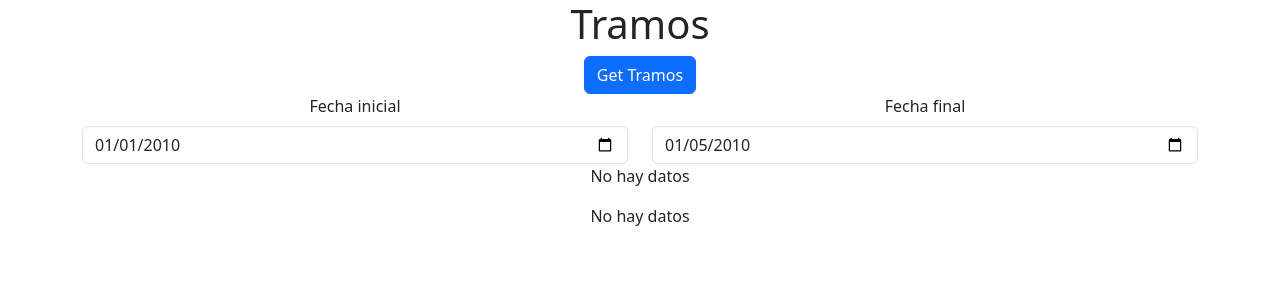
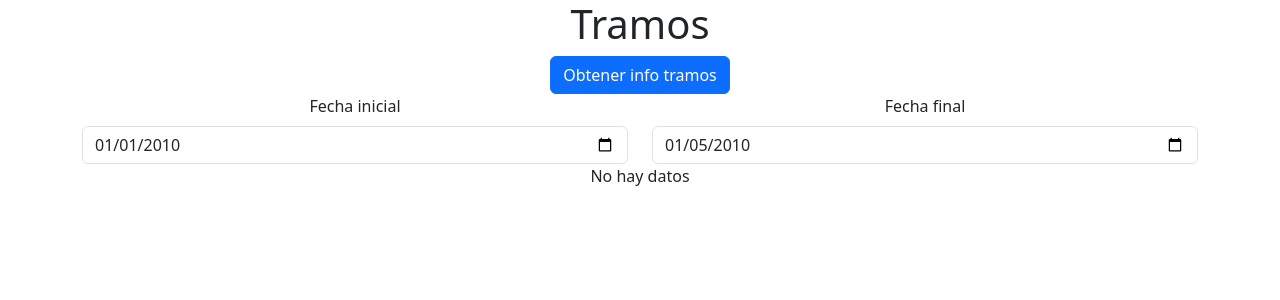
Before and after one commit to davidpalaciosg/prueba-tecnica-react, a React (Create React App) app: page / in a window 1280 px wide. Shown: the top 300 px of the page. Built offline with nearby package versions, Linux system fonts and the light colour scheme.

Commit message:
Alert done

```diff
--- /dev/null
+++ b/src/components/atoms/AlertAtom.tsx
@@ -0,0 +1,16 @@
+import React from 'react'
+import { Alert } from 'react-bootstrap';
+
+interface AlertProps {
+    variant: string;
+    message: string;
+    show: boolean;
+}
+
+export default function AlertAtom({variant, message, show}: AlertProps) {
+  return (
+    <Alert variant={variant} show={show}>
+        {message}
+    </Alert>
+  )
+}
--- a/src/components/organisms/Tramos.tsx
+++ b/src/components/organisms/Tramos.tsx
@@ -6,14 +6,34 @@ import { transformTramos } from '../../services/backend/transformData';
 import Datepicker from '../atoms/Datepicker';
 import TableTramo from '../molecules/Tables/TableTramo';
 import TramosCharts from '../molecules/Plots/TramosCharts';
+import AlertAtom from '../atoms/AlertAtom';
+import { isBeforeString } from '../../utils/Dates';
 
 export default function Tramos() {
-    const [fechaInicial, setFechaInicial] = useState('2010-01-01');
-    const [fechaFinal, setFechaFinal] = useState('2010-01-05');
+    const [initialDate, setInitialDate] = useState('2010-01-01');
+    const [finalDate, setFinalDate] = useState('2010-01-05');
+
+    // Alert message
+    const [showAlert, setshowAlert] = useState(false);
+    const [alertMessage, setAlertMessage] = useState('Error');
+
+
+    // API Data
     const [tramos, setTramos] = useState<SingleTramo[]>([]);
 
-    const handleClick = async () => {
-        const tramosResponses = await getTramo(fechaInicial, fechaFinal);
+    const handleButtonClick = async () => {
+
+        //Check if the initial date is before the final date
+        if (!isBeforeString(initialDate, finalDate)) {
+            setshowAlert(true);
+            setAlertMessage('La fecha inicial debe ser anterior a la fecha final');
+            return;
+        }
+
+        setshowAlert(false);
+        setAlertMessage('');
+
+        const tramosResponses = await getTramo(initialDate, finalDate);
         const tramosConverted = transformTramos(tramosResponses);
         setTramos(tramosConverted);
     };
@@ -22,28 +42,32 @@ export default function Tramos() {
         setTramos(sortedTramos);
     };
 
-    useEffect(() => {
-        console.log('Tramos', tramos)
-    },[tramos, fechaInicial, fechaFinal]);
-
     const handleDateChange = (event: ChangeEvent<HTMLInputElement>) => {
         if (event.target.name === 'Fecha inicial') {
-            setFechaInicial(event.target.value);
+            setInitialDate(event.target.value);
         } else {
-            setFechaFinal(event.target.value);
+            setFinalDate(event.target.value);
         }
     };
 
     return (
         <Container>
+            {/* Title and button */}
             <Row>
                 <Col>
                     <h1>Tramos</h1>
-                    <Button variant="primary" onClick={handleClick}>
-                        Get Tramos
+                    <Button variant="primary" onClick={handleButtonClick}>
+                        Obtener info tramos
                     </Button>
                 </Col>
             </Row>
+            {/* Alert */}
+            <Row>
+                <Col>
+                    <AlertAtom variant="danger" message={alertMessage} show={showAlert} />
+                </Col>
+            </Row>
+            {/* Datepickers */}
             <Row>
                 <Col>
                     <Datepicker name="Fecha inicial" onChange={handleDateChange} />
@@ -52,6 +76,7 @@ export default function Tramos() {
                     <Datepicker name="Fecha final" onChange={handleDateChange} />
                 </Col>
             </Row>
+            {/* Tramos table */}
             <Row>
                 <Col>
                     {tramos.length > 0 ? (
@@ -61,12 +86,13 @@ export default function Tramos() {
                     )}
                 </Col>
             </Row>
+            {/* Tramos Charts */}
             <Row>
                 <Col>
                     {tramos.length > 0 ? (
                         <TramosCharts tramos={tramos} />
                     ) : (
-                        <p>No hay datos</p>
+                        <p></p>
                     )}
                 </Col>
             </Row>
--- a/src/utils/Dates.ts
+++ b/src/utils/Dates.ts
@@ -9,3 +9,8 @@ export const formatDate = (date: Date) => {
 export const isBefore = (date1: Date, date2: Date) => {
     return date1.getTime() < date2.getTime();
 }
+
+//Receives two dates in string format and returns true if date1 is before date2
+export const isBeforeString = (date1: string, date2: string) => {
+    return isBefore(new Date(date1), new Date(date2));
+}
```
